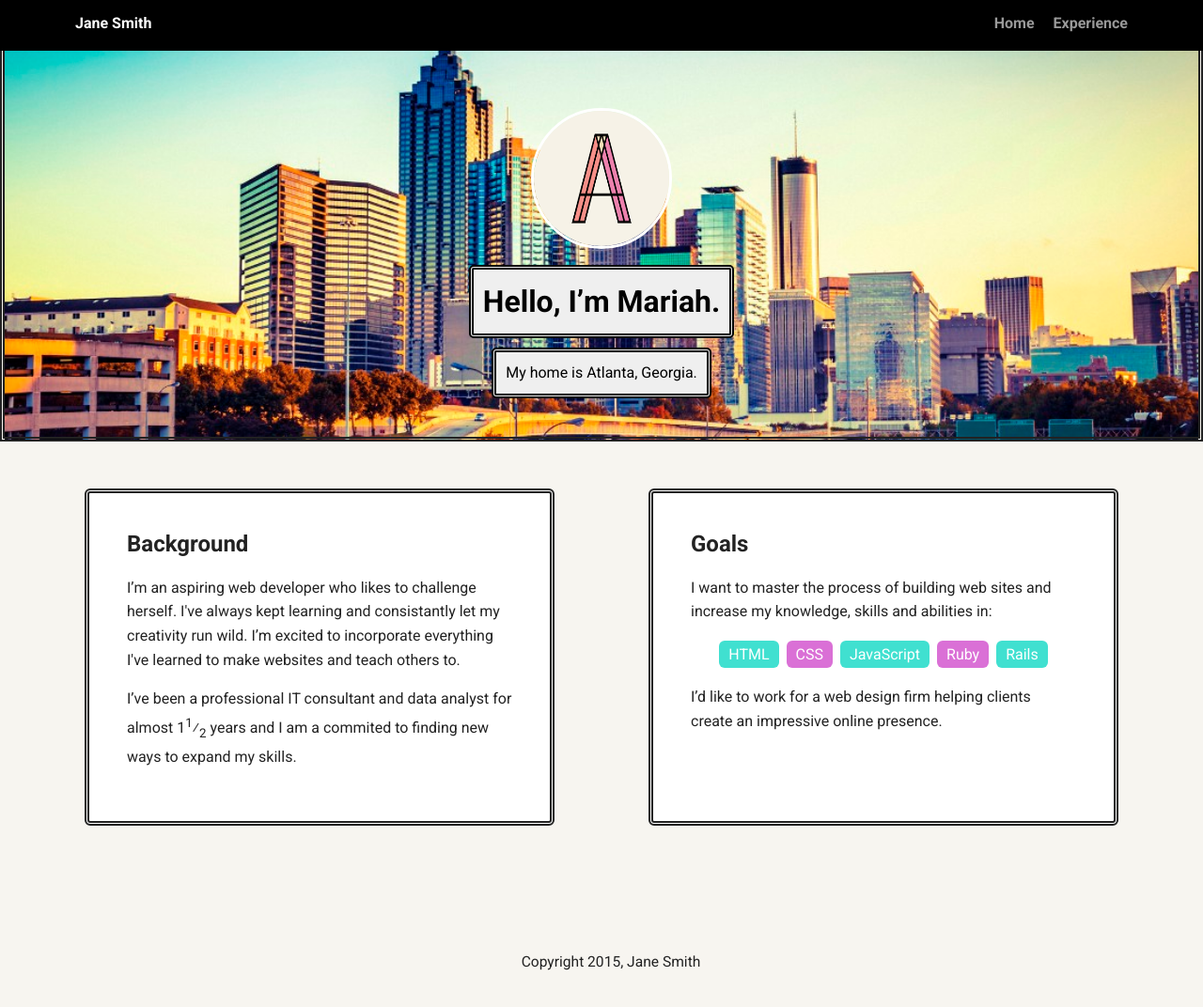
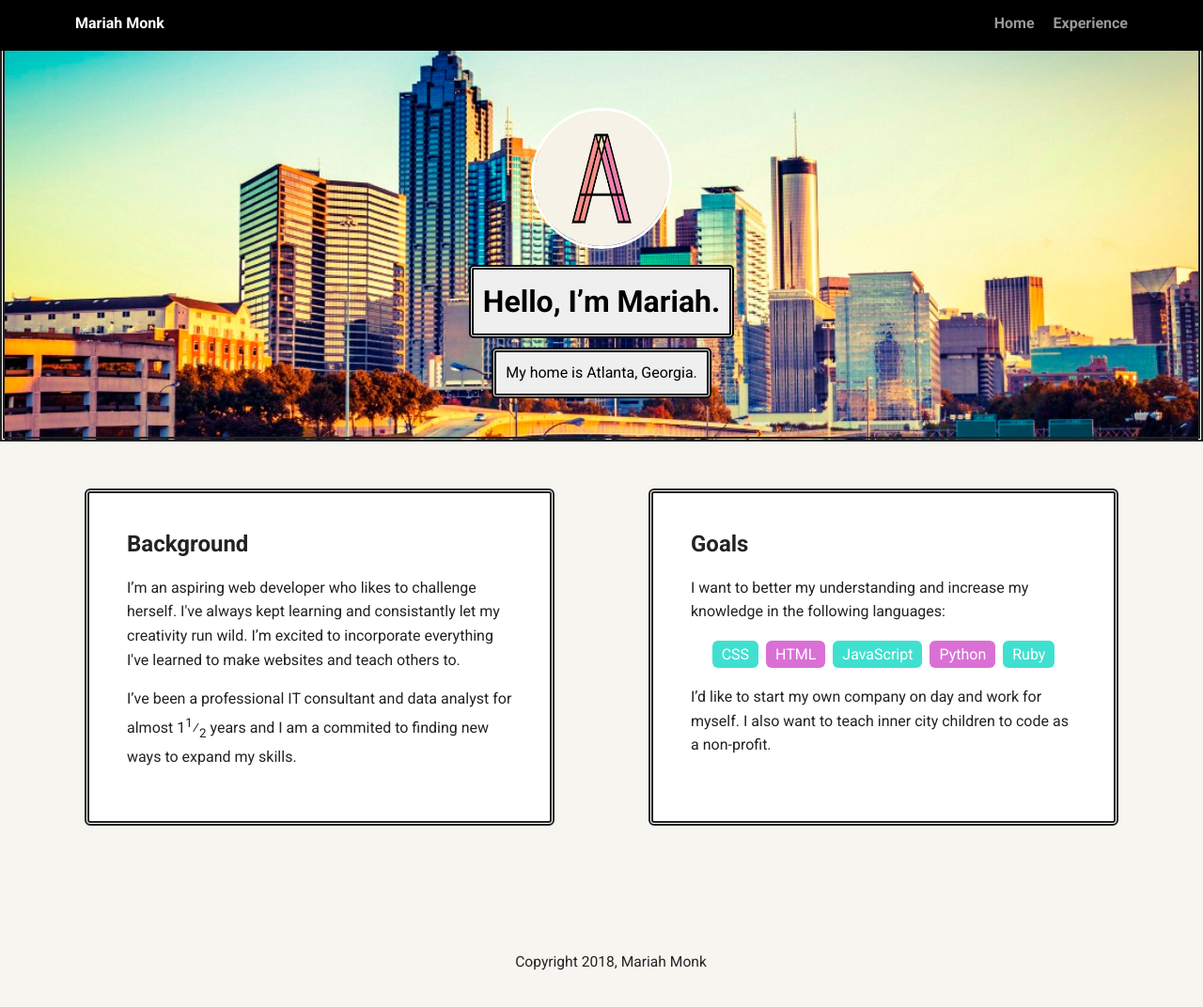
Before and after one commit to mariahmonk/Project1, a plain HTML site: page portfolio_update_v1/portfolio_update_v1/index.html in a window 1280 px wide. Shown: the whole page at 94% size. Drawn offline with Linux system fonts and the light colour scheme; a web font is replaced by a local one.

Commit message:
Personalized name and goals

```diff
--- a/portfolio_update_v1/portfolio_update_v1/index.html
+++ b/portfolio_update_v1/portfolio_update_v1/index.html
@@ -10,7 +10,7 @@
 
     <div class="main-nav">
         <ul class="nav">
-          <li class="name">Jane Smith</li>
+          <li class="name">Mariah Monk</li>
           <li><a href="#">Home</a></li>
           <li><a href="#">Experience</a></li>
         </ul>
@@ -18,7 +18,7 @@
 
     <header>
 
-      <img src="images/me.png" alt="Drawing of Jane Smith" class="profile-image">
+      <img src="images/me.png" alt="Drawing of the letter a" class="profile-image">
       <h1 class="tag name">Hello, I’m Mariah.</h1>
       <p class="tag location">My home is Atlanta, Georgia.</p>
     </header>
@@ -34,15 +34,15 @@
 
       <div class="card">
         <h2>Goals</h2>
-        <p>I want to master the process of building web sites and increase my knowledge, skills and abilities in:</p>
+        <p>I want to better my understanding and increase my knowledge in the following languages:</p>
         <ul class="skills">
+          <li>CSS</li>
           <li>HTML</li>
-          <li>CSS</li>
           <li>JavaScript</li>
+          <li>Python</li>
           <li>Ruby</li>
-          <li>Rails</li>
         </ul>
-        <p>I’d like to work for a web design firm helping clients create an impressive online presence.</p>
+        <p>I’d like to start my own company on day and work for myself. I also want to teach inner city children to code as a non-profit.</p>
 
       </div>
 
@@ -55,7 +55,7 @@
         <li><a href="#" class="social linkedin">LinkedIn</a></li>
         <li><a href="#" class="social github">Github</a></li>
       </ul>
-      <p class="copyright">Copyright 2015, Jane Smith</p>
+      <p class="copyright">Copyright 2018, Mariah Monk</p>
     </footer>
   </body>
   </html>
```
